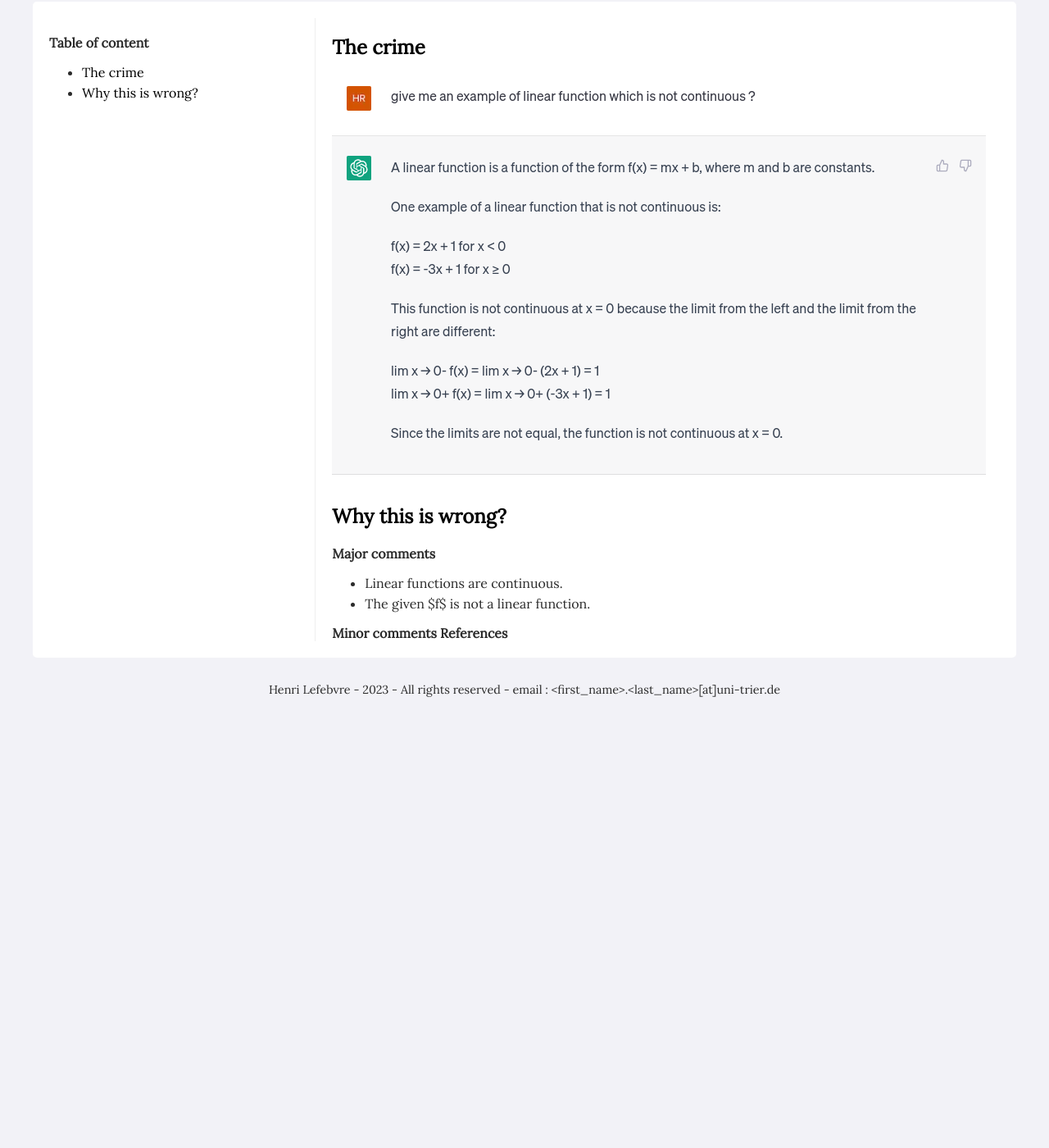
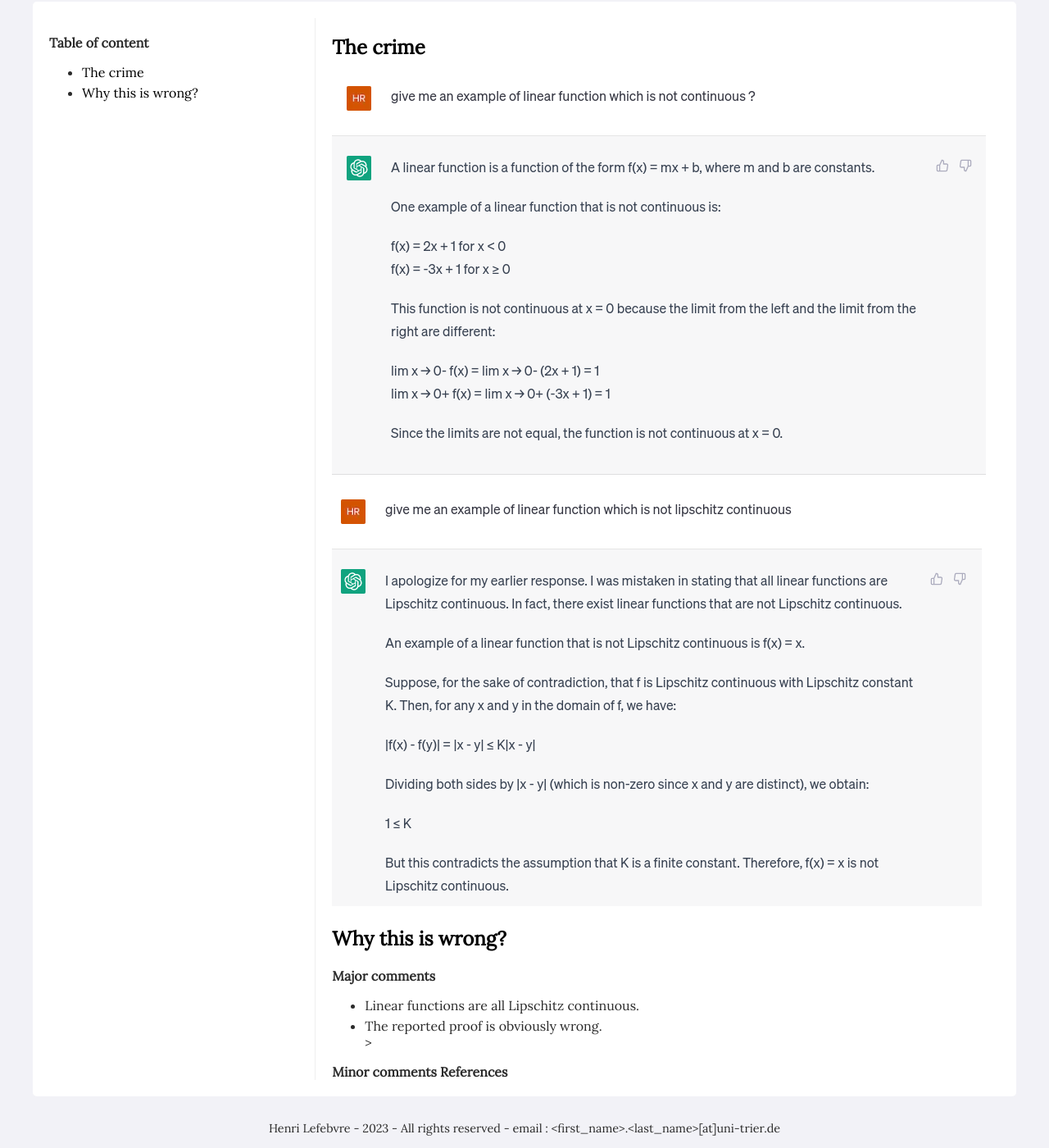
Before and after one commit to hlefebvr/hlefebvr.github.io, a Jekyll site: the page built from _posts/chat-gpt/2023-04-19-discontinuous-linear-function.html, in a window 1280 px wide and 1400 px high, scrolled down 161 px. Shown: the whole window at 82% size. Built offline with Jekyll 4.4.1, drawn with Linux system fonts in a browser that asks for light colours; nearby versions of some CDN libraries; comment, search, counter and statistics services are not loaded; a style sheet for code colours, icons or effects is not loaded; before the commit the page ends 1026 px from its top, so only the background shows below that.

Commit message:
add example on chat gpt failing

```diff
--- a/_posts/chat-gpt/2023-04-19-discontinuous-linear-function.html
+++ b/_posts/chat-gpt/2023-04-19-discontinuous-linear-function.html
@@ -9,14 +9,15 @@ preview: chat-gpt.png
 <h2>The crime</h2>
 
 <img src="/assets/images/chat-gpt/linear_discontinuous.png" style="max-width:100%" />
+<img src="/assets/images/chat-gpt/linear_discontinuous_2.png" style="max-width:100%" />
 
 <h2>Why this is wrong?</h2>
 
 <b>Major comments</b>
 
 <ul>
-    <li>Linear functions are continuous.</li>
-    <li>The given $f$ is not a linear function.</li>
+    <li>Linear functions are all Lipschitz continuous.</li>
+    <li>The reported proof is obviously wrong.</li>>
 </ul>
 
 <b>Minor comments</b>
```
Also changed, not shown: assets/images/chat-gpt/linear_discontinuous_2.png (added).
